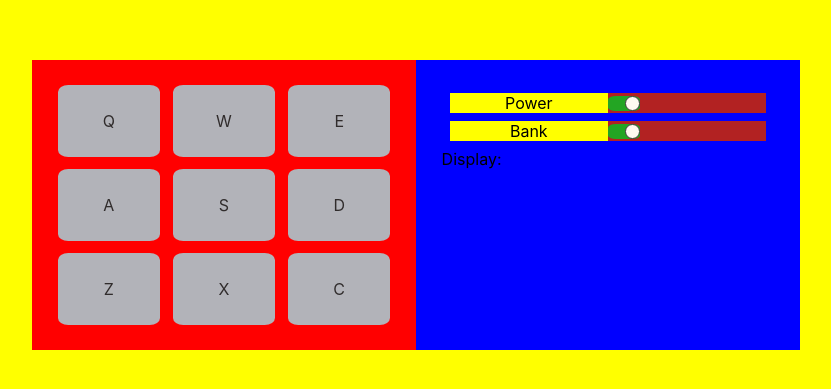
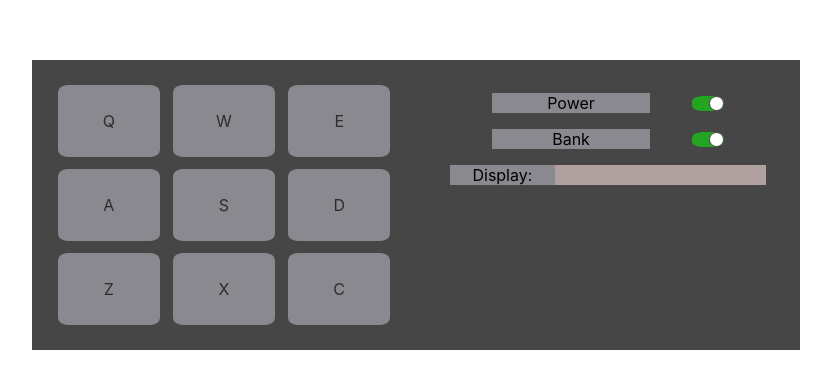
Before and after one commit to cold-pac/drum-machine, a React (Create React App) app: page / in a window 1280 px wide. Shown: the part 195-584 px from the top of the page, without its empty margins (224-1055 px from the left). Built offline with nearby package versions, Linux system fonts and the light colour scheme.

Commit message:
finished, added test suite

```diff
--- a/public/index.html
+++ b/public/index.html
@@ -9,6 +9,7 @@
   <body>
     <noscript>You need to enable JavaScript to run this app.</noscript>
     <div id="root"></div>
+    <!--
     <audio id = "Beat01a">
       <source src = "Samples/Beat01a.mp3">
     </audio>
@@ -39,5 +40,7 @@
     <audio id = "Motorway">
       <source src = "Samples/Motorway.mp3">
     </audio>
+  -->
   </body>
 </html>
+<script src = "https://cdn.freecodecamp.org/testable-projects-fcc/v1/bundle.js"></script>
--- a/src/App.css
+++ b/src/App.css
@@ -2,12 +2,12 @@ html, body {
   margin: 0;
   height: 100%;
   width: 100%;
-  background: blue;
+  /* background: blue; */
 }
 #root {
   height: 100%;
   width: 100%;
-  background: yellow;
+  /* background: yellow; */
   margin: 0;
   border: 0;
   display: flex;
@@ -17,12 +17,12 @@ html, body {
 }
 #drum-machine {
   width: 60vw;
-  background: grey;
+  background: rgb(70, 70, 70);
   display: flex;
   flex-direction: row;
 }
 #pads {
-  background: red;
+  /* background: red; */
   width: 50%;
   display: grid;
   grid-template-columns: repeat(3, 1fr);
@@ -30,29 +30,34 @@ html, body {
   padding: 2vw;
 }
 .drum-pad {
-  background: rgb(178, 179, 185);
+  background: rgb(137, 137, 143);
   color: rgb(48, 44, 44);
   border-radius: 10%;
   padding: 2vw;
   text-align: center;
 }
 .drum-pad:active {
-  background: yellowgreen;
+  background: rgb(76, 76, 165);
+  cursor: pointer;
 }
 #buttons {
-  background: blue;
+  /* background: blue; */
   width: 50%;
   padding: 2vw;
+  display: flex;
+  flex-direction: column;
 }
 .slider {
-  background: firebrick;
+  /* background: firebrick; */
   display: flex;
   flex-direction: row;
+  justify-content: space-evenly;
   align-items: center;
   margin: 1vh;
 }
 .sliderHeader {
-  background: yellow;
+  /* background: yellow; */
+  background: rgb(137, 137, 143);
   width: 50%;
   height: 100%;
   text-align: center;
@@ -65,7 +70,7 @@ html, body {
   flex-direction: row;
   justify-content: flex-end;
   align-items: center;
-  border-radius: 25%;
+  border-radius: 35%;
   cursor: pointer;
 }
 .power-off {
@@ -75,7 +80,29 @@ html, body {
 .sliderCircle {
   width: 1vw;
   height: 1vw;
-  background: floralwhite;
+  background: white;
   border-radius: 50%;
   border: rgb(66, 62, 62) 0.5px solid;
 }
+.power-off > .sliderCircle {
+}
+#displayUnit {
+  background: brown;
+  display: flex;
+  flex-direction: row;
+  margin: 1vh;
+}
+#displayHeader {
+  background: rgb(137, 137, 143);
+  width: 50%;
+  height: 100%;
+  text-align: center;
+}
+#display {
+  background: rgb(177, 160, 160);
+  font-family: monospace;
+  height: 1vw;
+  width: 100%;
+  height: 100%;
+  text-align: center;
+}
--- a/src/App.js
+++ b/src/App.js
@@ -4,58 +4,70 @@ import './App.css';
 const keys = "qweasdzxc";
 
 let Slider = (props) => {
-  let [powerOn, setPowerOn] = useState(true);
-  let barHandleClick = () => {
-    setPowerOn(!powerOn);
-  }
-  return (
+    return (
     <div className = "slider">
       <div className = "sliderHeader">{props.heading}</div>
-      <div className = {powerOn?"sliderBar":"sliderBar power-off"} onClick = {barHandleClick}>
+      <div className = {props.sliderOn?"sliderBar":"sliderBar power-off"} onClick = {props.sliderClick}>
         <div className = "sliderCircle"></div>
       </div>
     </div>
   );
 }
 
-let keyMap = {
-  'Q': 'Beat01a',
-  'W': 'Check_your_answers',
-  'E': 'Cowbell',
-  'A': 'HiHat',
-  'S': 'Rim Shot',
-  'D': 'Snare',
-  'Z': 'Tamb 1',
-  'X': 'Motorway',
-  'C': 'FX'
+let keyMap1 = {
+  'Q': 'Beat01a.mp3',
+  'W': 'Check_your_answers.mp3',
+  'E': 'Cowbell.wav',
+  'A': 'HiHat.wav',
+  'S': 'Rim Shot.wav',
+  'D': 'Snare.wav',
+  'Z': 'Tamb 1.wav',
+  'X': 'Motorway.mp3',
+  'C': 'FX.mp3'
 }
 
 class App extends React.Component {
   constructor (props) {
     super(props);
     this.state = {
-
+      isPowerOn: true,
+      bank1: true,
+      mostRecentAudio: ""
     }
     this.handlePadClick = this.handlePadClick.bind(this);
+    this.handlePowerSliderClick = this.handlePowerSliderClick.bind(this);
+    this.handleDisplaySliderClick = this.handleDisplaySliderClick.bind(this);
   }
 
   handlePadClick (event) {
-    window.document.getElementById(keyMap[event.target.id]).play();
+    if (this.state.isPowerOn) {
+      window.document.getElementById(event.target.id).children[0].play();
+      this.setState({mostRecentAudio: keyMap1[event.target.id.split("")[0]] });
+    }
+  }
+
+  handlePowerSliderClick () {
+    this.setState(function (state) {return {isPowerOn: !state.isPowerOn}});
+  }
+
+  handleDisplaySliderClick () {
+    this.setState(function (state) {return {bank1: !state.bank1}});
   }
 
   render () {
     return  (
       <div id = "drum-machine">
         <div id = "pads">
-          {keys.toUpperCase().split("").map((elem, index) => <div onClick = {this.handlePadClick} className = "drum-pad" key = {index} id = {elem}>{elem}</div>)}
+          {keys.toUpperCase().split("").map((elem, index) => <div onClick = {this.handlePadClick} className = "drum-pad" key = {index} id = {elem + "p"}>{elem}
+            <audio id = {elem} className = "clip"  src = {"Samples/" + keyMap1[elem]} />
+          </div>)}
         </div>
         <div id = "buttons">
-          <Slider heading = "Power" />
-          <Slider heading = "Bank" />
+          <Slider heading = "Power" sliderOn = {this.state.isPowerOn} sliderClick = {this.handlePowerSliderClick}/>
+          <Slider heading = "Bank" sliderOn = {this.state.bank1} sliderClick = {this.handleDisplaySliderClick}/>
           <div id = "displayUnit">
-            <div id = "displayHeader"> Display:
-            </div>
-            <div id = "display"></div>
+            <div id = "displayHeader"> Display:</div>
+            <div id = "display">{this.state.mostRecentAudio}</div>
           </div>
         </div>
       </div>
@@ -63,17 +75,17 @@ class App extends React.Component {
   }
 }
 
-window.onkeydown = (event) => {
+window.addEventListener("keydown", function (event) {
   if (keys.split("").indexOf(event.key.toLowerCase()) !== -1) {
-    document.getElementById(event.key.toUpperCase()).click();
-    document.getElementById(event.key.toUpperCase()).style.backgroundColor = "blue";
+    this.document.getElementById(event.key.toUpperCase() + "p").click();
+    this.document.getElementById(event.key.toUpperCase() + "p").style.backgroundColor = "rgb(76, 76, 165)";
   }
-}
+});
 
-window.onkeyup = (event) => {
+window.addEventListener("keyup", function (event) {
   if (keys.split("").indexOf(event.key.toLowerCase()) !== -1) {
-    document.getElementById(event.key.toUpperCase()).style.backgroundColor = "rgb(178, 179, 185)";
+    this.document.getElementById(event.key.toUpperCase() + "p").style.backgroundColor = "rgb(137, 137, 143)";
   }
-}
+});
 
 export default App;
```
